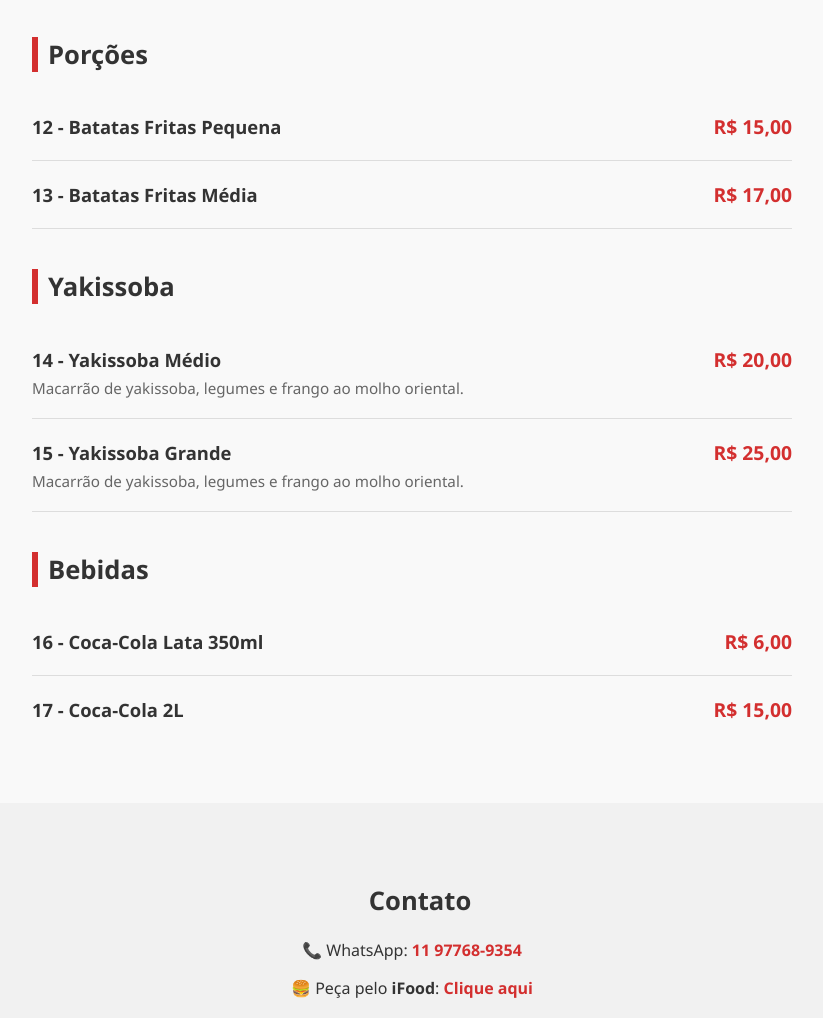
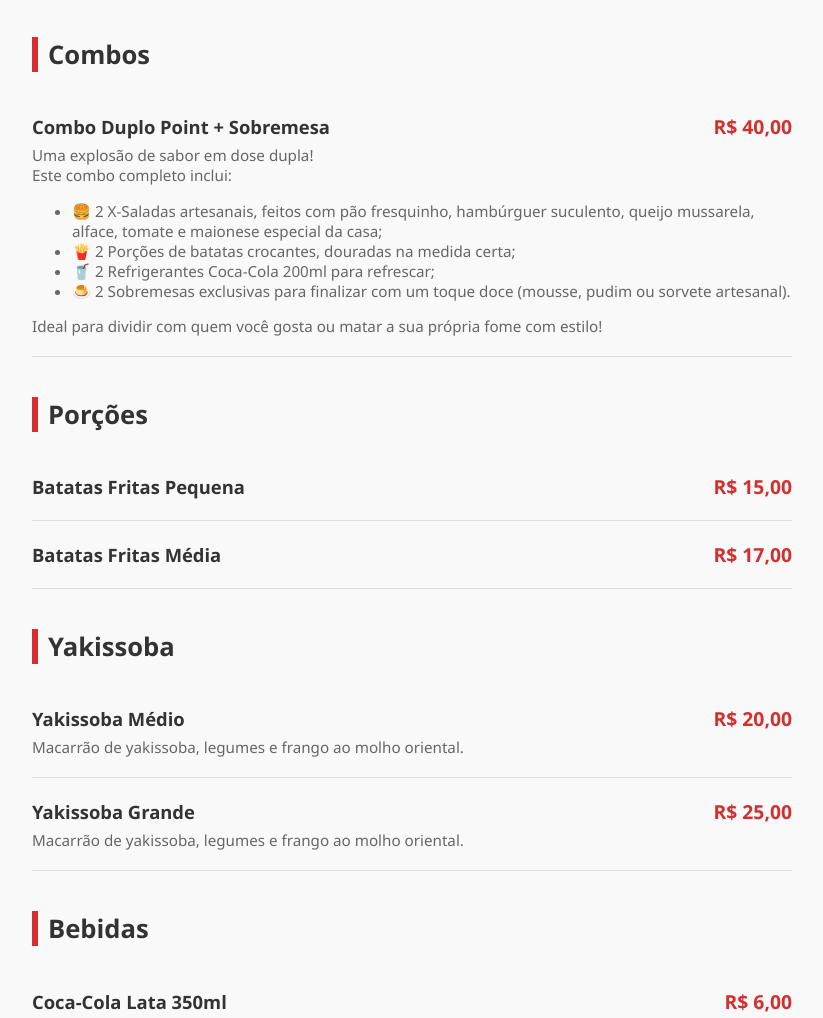
Before and after one commit to rafaelsilva997/burguer-point, a plain HTML site: page index.html in a window 1280 px wide. Shown: the part 1508-2526 px from the top of the page, without its empty margins (228-1051 px from the left). Drawn offline with Linux system fonts and the light colour scheme.

Commit message:
Update index.html

```diff
--- a/index.html
+++ b/index.html
@@ -163,13 +163,15 @@
   <header>
     <img src="burgueria.png" alt="Logo da Burger Point" />
     <div class="promocao">
-      🎉 Inauguração especial! Na compra de qualquer lanche, você ganha uma Coca-Cola ou Guaraná 200ml, uma porção de batata frita e um mousse de maracujá inteiramente <strong>GRÁTIS</strong>! 🍟🥤🍮
+      🎉 Promoção especial no Burguer Point! Na compra de <strong>qualquer lanche</strong>, você ganha <strong>1 porção de batatas fritas</strong> 🍟 e <strong>1 mousse de maracujá</strong> 🍮 inteiramente <strong>GRÁTIS</strong>! Vem aproveitar! 🍔✨
     </div>
+
   </header>
 
   <nav class="menu">
     <ul>
       <li><a href="#lanches">Lanches</a></li>
+      <li><a href="#combos">Combos</a></li>
       <li><a href="#porcoes">Porções</a></li>
       <li><a href="#yakissoba">Yakissoba</a></li>
       <li><a href="#bebidas">Bebidas</a></li>
@@ -192,17 +194,36 @@
     <div class="item"><div class="item-name"><span>10 - X-Frango Bacon Salada</span><span class="price">R$ 26,00</span></div><div class="description">Pão, maionese, frango fatiado, bacon, queijo mussarela, alface e tomate.</div></div>
     <div class="item"><div class="item-name"><span>11 - X-Egg Bacon Salada</span><span class="price">R$ 29,00</span></div><div class="description">Pão, maionese, hambúrguer artesanal, ovo, bacon, queijo mussarela, alface e tomate.</div></div>
 
+    <h2 id="combos">Combos</h2>
+    <div class="item">
+      <div class="item-name">
+        <span>Combo Duplo Point + Sobremesa</span>
+        <span class="price">R$ 40,00</span>
+      </div>
+      <div class="description">
+        Uma explosão de sabor em dose dupla!<br>
+        Este combo completo inclui:
+        <ul>
+          <li>🍔 2 X-Saladas artesanais, feitos com pão fresquinho, hambúrguer suculento, queijo mussarela, alface, tomate e maionese especial da casa;</li>
+          <li>🍟 2 Porções de batatas crocantes, douradas na medida certa;</li>
+          <li>🥤 2 Refrigerantes Coca-Cola 200ml para refrescar;</li>
+          <li>🍮 2 Sobremesas exclusivas para finalizar com um toque doce (mousse, pudim ou sorvete artesanal).</li>
+        </ul>
+        Ideal para dividir com quem você gosta ou matar a sua própria fome com estilo!
+      </div>
+    </div>
+
     <h2 id="porcoes">Porções</h2>
-    <div class="item"><div class="item-name"><span>12 - Batatas Fritas Pequena</span><span class="price">R$ 15,00</span></div></div>
-    <div class="item"><div class="item-name"><span>13 - Batatas Fritas Média</span><span class="price">R$ 17,00</span></div></div>
+    <div class="item"><div class="item-name"><span>Batatas Fritas Pequena</span><span class="price">R$ 15,00</span></div></div>
+    <div class="item"><div class="item-name"><span>Batatas Fritas Média</span><span class="price">R$ 17,00</span></div></div>
 
     <h2 id="yakissoba">Yakissoba</h2>
-    <div class="item"><div class="item-name"><span>14 - Yakissoba Médio</span><span class="price">R$ 20,00</span></div><div class="description">Macarrão de yakissoba, legumes e frango ao molho oriental.</div></div>
-    <div class="item"><div class="item-name"><span>15 - Yakissoba Grande</span><span class="price">R$ 25,00</span></div><div class="description">Macarrão de yakissoba, legumes e frango ao molho oriental.</div></div>
+    <div class="item"><div class="item-name"><span>Yakissoba Médio</span><span class="price">R$ 20,00</span></div><div class="description">Macarrão de yakissoba, legumes e frango ao molho oriental.</div></div>
+    <div class="item"><div class="item-name"><span>Yakissoba Grande</span><span class="price">R$ 25,00</span></div><div class="description">Macarrão de yakissoba, legumes e frango ao molho oriental.</div></div>
 
     <h2 id="bebidas">Bebidas</h2>
-    <div class="item"><div class="item-name"><span>16 - Coca-Cola Lata 350ml</span><span class="price">R$ 6,00</span></div></div>
-    <div class="item"><div class="item-name"><span>17 - Coca-Cola 2L</span><span class="price">R$ 15,00</span></div></div>
+    <div class="item"><div class="item-name"><span>Coca-Cola Lata 350ml</span><span class="price">R$ 6,00</span></div></div>
+    <div class="item"><div class="item-name"><span>Coca-Cola 2L</span><span class="price">R$ 15,00</span></div></div>
   </main>
 
   <footer>
```
